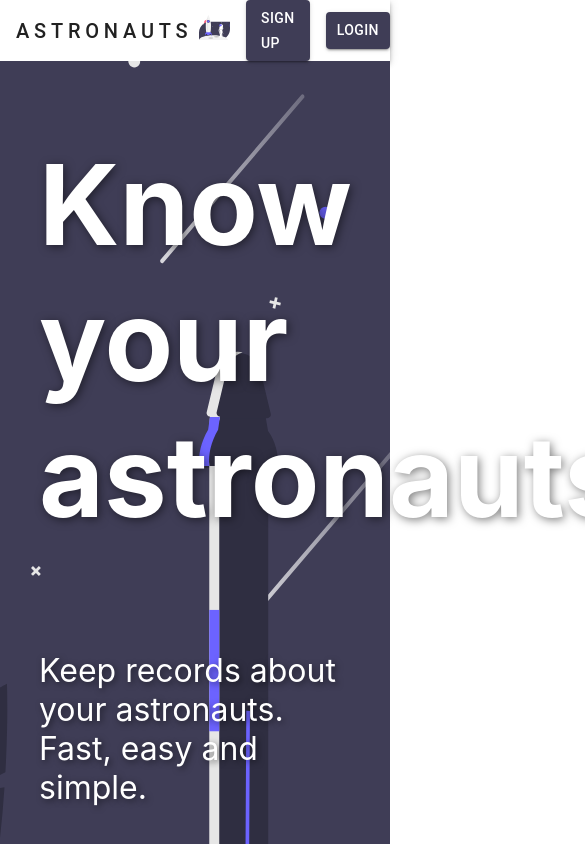
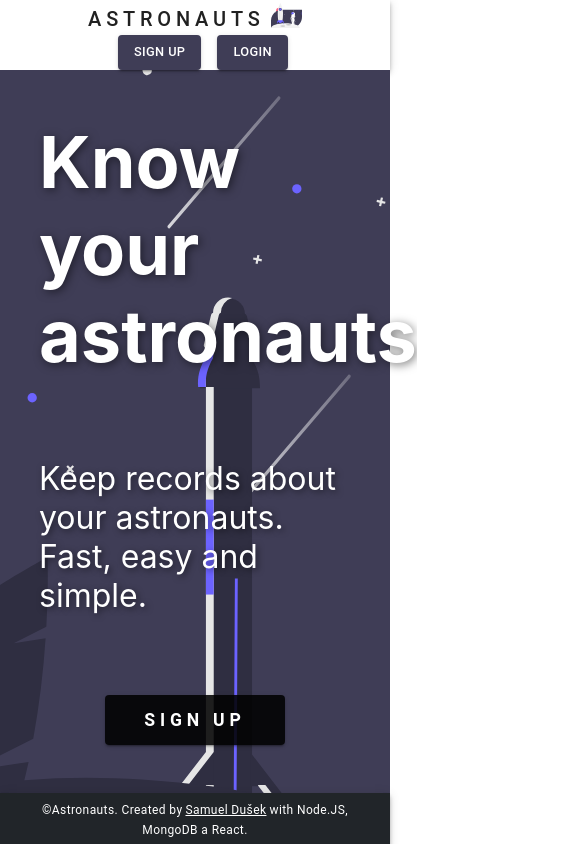
Before and after one commit to samueldusek/astronauts-2-front-end, a React (Create React App) app: page / in a window 390 px wide. Shown: the top 844 px of the page, 585 px wide, since content can reach past the window. Built offline with nearby package versions, Linux system fonts and the light colour scheme.

Commit message:
make navbar responsive

```diff
--- a/src/NavBar.js
+++ b/src/NavBar.js
@@ -16,9 +16,9 @@ function NavBar(props) {
   return (
     <div className={classes.root}>
       <AppBar position="static" className={classes.navbar}>
-        <Toolbar>
+        <Toolbar className={classes.toolbar}>
           <Typography variant="h6" className={classes.title}>
-            Astronauts{" "}
+            Astronauts
             <img
               src={logo}
               alt="Astronaut and spaceship."
@@ -26,8 +26,9 @@ function NavBar(props) {
             />
           </Typography>
           {isUserLoggedIn && (
-            <>
+            <div className={classes.buttons}>
               <Button
+                className={classes.button}
                 color="primary"
                 variant="contained"
                 component={Link}
@@ -36,6 +37,7 @@ function NavBar(props) {
                 All astronauts
               </Button>
               <Button
+                className={classes.button}
                 color="primary"
                 variant="contained"
                 component={Link}
@@ -45,6 +47,7 @@ function NavBar(props) {
                 Add astronaut
               </Button>
               <Button
+                className={classes.button}
                 color="primary"
                 variant="contained"
                 component={Link}
@@ -54,11 +57,12 @@ function NavBar(props) {
               >
                 Logout
               </Button>
-            </>
+            </div>
           )}
           {!isUserLoggedIn && (
-            <>
+            <div className={classes.buttons}>
               <Button
+                className={classes.button}
                 color="primary"
                 variant="contained"
                 component={Link}
@@ -68,6 +72,7 @@ function NavBar(props) {
                 Sign up
               </Button>
               <Button
+                className={classes.button}
                 color="primary"
                 variant="contained"
                 component={Link}
@@ -76,7 +81,7 @@ function NavBar(props) {
               >
                 Login
               </Button>
-            </>
+            </div>
           )}
         </Toolbar>
       </AppBar>
--- a/src/styles/HomePageStyles.js
+++ b/src/styles/HomePageStyles.js
@@ -1,4 +1,5 @@
 import background from "../img/logo3.svg";
+import sizes from "./sizes";
 
 const styles = {
   root: {
@@ -23,6 +24,9 @@ const styles = {
     fontSize: "7rem",
     color: "white",
     textShadow: "2px 2px 10px rgba(0,0,0,0.5)",
+    [sizes.down("sm")]: {
+      fontSize: "4.5rem",
+    },
   },
   subtitle: {
     color: "white",
--- a/src/styles/NavbarStyles.js
+++ b/src/styles/NavbarStyles.js
@@ -1,6 +1,20 @@
+import sizes from "./sizes";
+
 const styles = {
+  root: {
+    [sizes.down("sm")]: {
+      height: "80px",
+    },
+  },
   navbar: {
+    height: "100%",
     backgroundColor: "white",
+  },
+  toolbar: {
+    [sizes.down("sm")]: {
+      flexDirection: "column",
+      justifyContent: "center",
+    },
   },
   title: {
     color: "rgba(0, 0, 0, 0.87)",
@@ -8,11 +22,19 @@ const styles = {
     display: "flex",
     textTransform: "uppercase",
     letterSpacing: "0.3rem",
+    [sizes.down("sm")]: {
+      marginTop: "0.2rem",
+    },
   },
   navImage: {
     maxHeight: "25px",
     marginLeft: "0.4rem",
   },
+  button: {
+    [sizes.down("xs")]: {
+      fontSize: "0.8rem",
+    },
+  },
 };
 
 export default styles;
--- /dev/null
+++ b/src/styles/sizes.js
@@ -0,0 +1,13 @@
+export default {
+  up() {},
+  down(size) {
+    const sizes = {
+      xs: "575.98px",
+      sm: "767.98px",
+      md: "991.98px",
+      lg: "1199.98px",
+      xl: "1600px",
+    };
+    return `@media (max-width: ${sizes[size]})`;
+  },
+};
```
